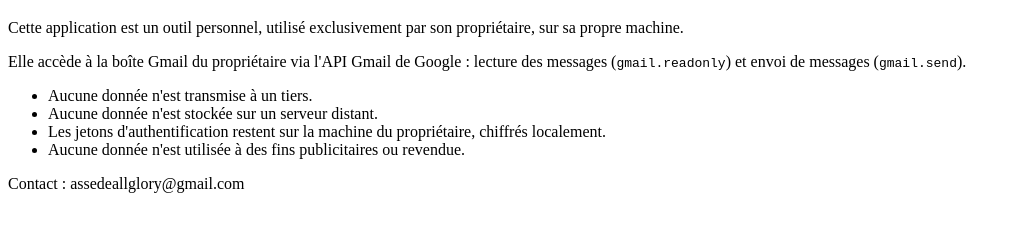
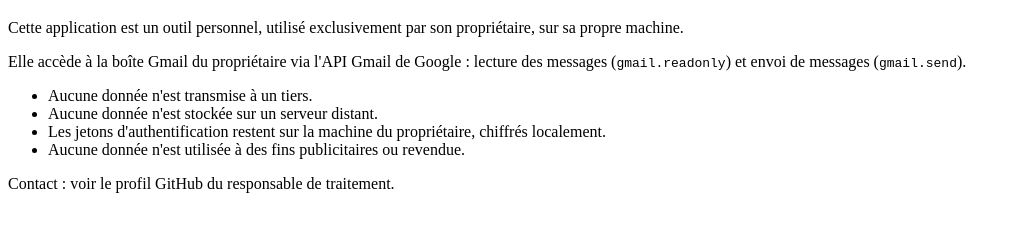
Before and after one commit to byakuya13299-oss/Allry, a plain HTML site: page index.html in a window 1280 px wide. Shown: the part 61-292 px from the top of the page, without its empty margins (0-1021 px from the left). Drawn offline with Linux system fonts and the light colour scheme.

Commit message:
Retire l'adresse email de contact de la page

```diff
--- a/index.html
+++ b/index.html
@@ -15,6 +15,6 @@ lecture des messages (<code>gmail.readonly</code>) et envoi de messages
 chiffrés localement.</li>
 <li>Aucune donnée n'est utilisée à des fins publicitaires ou revendue.</li>
 </ul>
-<p>Contact : assedeallglory@gmail.com</p>
+<p>Contact : voir le profil GitHub du responsable de traitement.</p>
 </body>
 </html>
```
